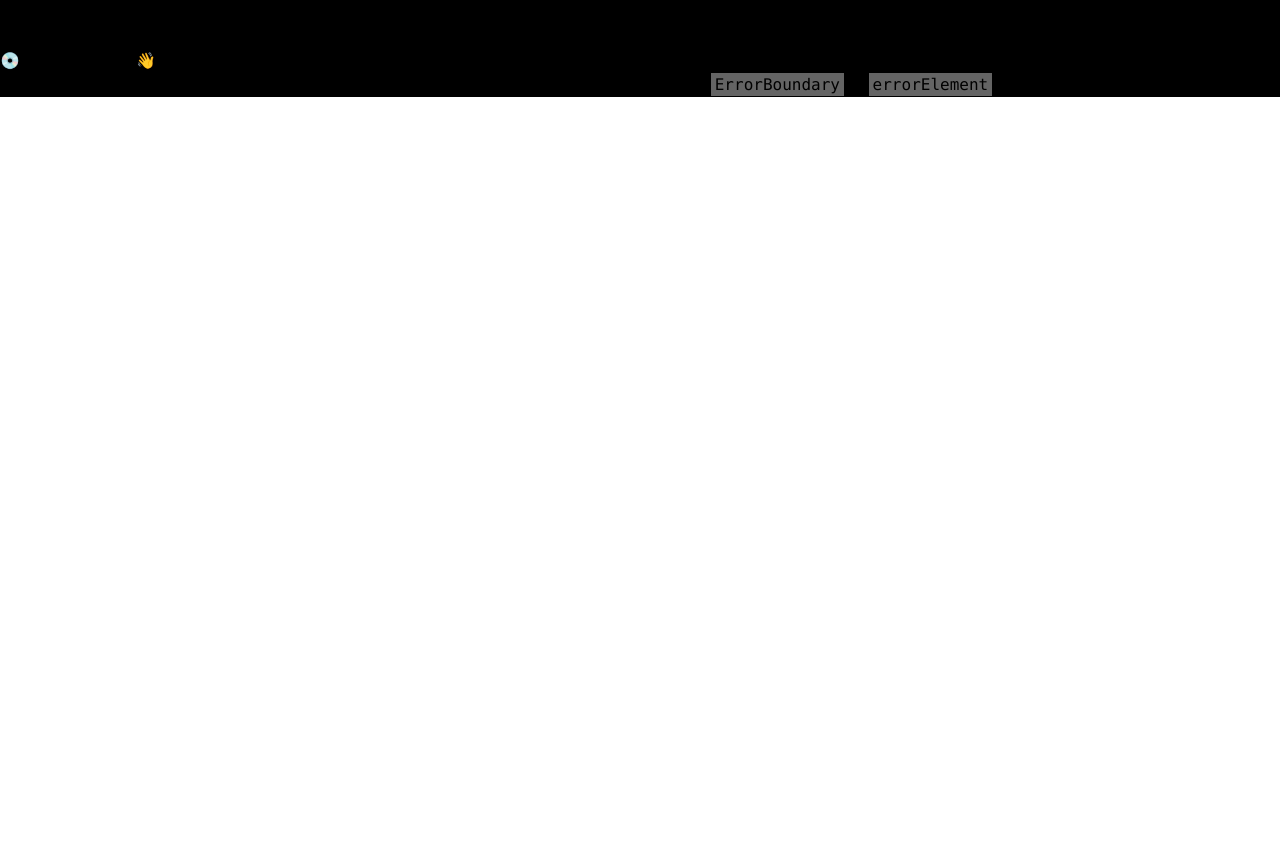
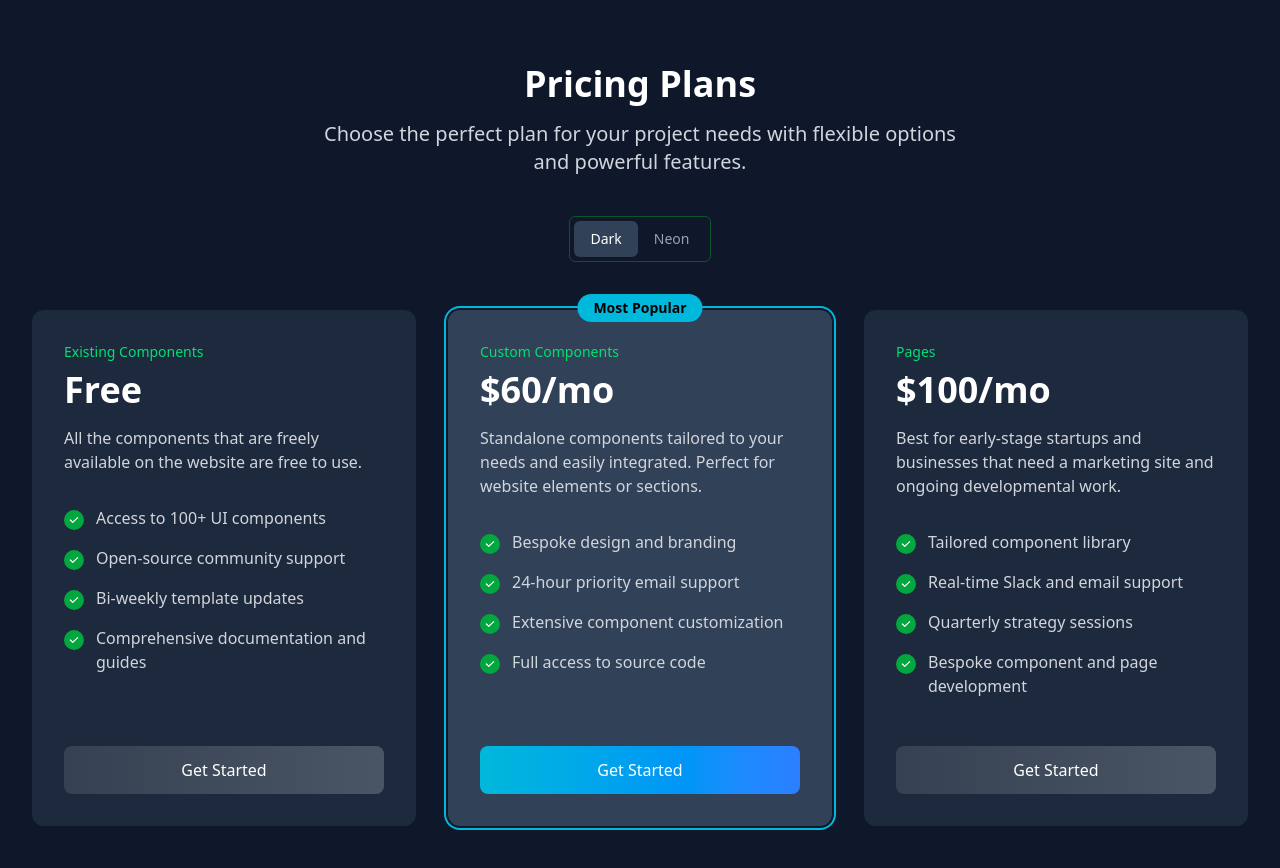
Before and after one commit to UIgnite/UIgnite, a React (Vite) app: page /pricing in a window 1280 px wide. Before the commit this address had no page. Shown: the top 868 px of the page. Before the commit the page ends 800 px from the top, so only its background shows below. Built offline with nearby package versions, Linux system fonts and the light colour scheme.

Commit message:
feat:add pricing component

```diff
--- a/src/components/Button.jsx
+++ b/src/components/Button.jsx
@@ -1,9 +1,10 @@
 import React from "react";
 import { cn } from "../utils/lib";
 import { cva } from "class-variance-authority";
+import { Spinner } from "./Spinner";
 
 export const Button = (
-  { children, size, className = "", variant, ...props },
+  { children, size, className = "",isLoading,icon,variant, ...props },
   ref
 ) => {
   const buttonVariants = cva(
@@ -17,12 +18,16 @@ export const Button = (
           secondary: "bg-gray-500 text-white hover:bg-gray-600",
           ghost: "hover:bg-gray-700 text-white",
           link: "text-blue-400 underline-offset-4 hover:underline",
+          glass: "bg-white/10 backdrop-blur-md border border-white/20 text-white hover:bg-white/20",
+          gradient: "bg-gradient-to-r from-blue-500 to-purple-600 text-white hover:from-blue-600 hover:to-purple-700",
+          dark:"bg-black text-white hover:bg-black/70"
+
         },
         size: {
-          default: "h-10 px-4 py-2",
-          sm: "h-9 rounded-md px-3",
-          lg: "h-11 rounded-md px-8",
-          icon: "h-10 w-10",
+          default: "h-10 px-4 py-2 min-w-[90px]",
+          sm: "h-9 rounded-md px-3 min-w-[80px]",
+          lg: "h-11 rounded-md px-8 min-w-[110px]",
+          icon: "h-10 w-10 min-w-[40px]",
         },
       },
       defaultVariants: {
@@ -35,9 +40,15 @@ export const Button = (
   return (
     <button
       {...props}
+      disabled={isLoading || props.disabled}
       ref={ref}
       className={cn(buttonVariants({ className, size, variant }))}
     >
+       {isLoading ? (
+          <Spinner className={` ${children ?"mr-5" :""}`} />
+        ) : (
+          icon && <span className="mr-2">{icon}</span>
+        )}
       {children}
     </button>
   );
--- /dev/null
+++ b/src/components/PricingCard.jsx
@@ -0,0 +1,99 @@
+// Theme definitions
+export const themes = {
+    dark: {
+      name: "Dark",
+      background: "bg-slate-900",
+      cardBackground: "bg-slate-800",
+      highlightedCard: "bg-slate-700",
+      headerText: "text-green-400",
+      priceText: "text-white",
+      descriptionText: "text-gray-300",
+      checkmarkBg: "bg-green-600",
+      checkmarkText: "text-white",
+      featureText: "text-gray-300",
+      selectBg: "bg-slate-700",
+      selectText: "text-white",
+      border: "border-green-900"
+    },
+    neon: {
+      name: "Neon",
+      background: "bg-slate-900",
+      cardBackground: "bg-black",
+      highlightedCard: "bg-indigo-900",
+      headerText: "text-blue-500",
+      priceText: "text-white",
+      descriptionText: "text-gray-300",
+      checkmarkBg: "bg-blue-600",
+      checkmarkText: "text-white",
+      featureText: "text-gray-300",
+      selectBg: "bg-indigo-900",
+      selectText: "text-cyan-400",
+      border: "border-indigo-700"
+    },
+
+  };
+
+  export const ThemeSelector = ({ currentTheme, setTheme }) => {
+    return (
+      <div className="flex justify-center mb-12">
+        <div className={`inline-flex rounded-md p-1 ${themes[currentTheme].border} border`}>
+          {Object.keys(themes).map((theme) => (
+            <button
+              key={theme}
+              className={`px-4 py-2 rounded-md text-sm font-medium transition-colors duration-200 ${
+                currentTheme === theme
+                  ? `${themes[theme].selectBg} ${themes[theme].selectText}`
+                  : 'text-gray-400 hover:text-white'
+              }`}
+              onClick={() => setTheme(theme)}
+            >
+              {themes[theme].name}
+            </button>
+          ))}
+        </div>
+      </div>
+    );
+  };
+
+  export const PricingCard = ({ title, price, description, features, highlighted = false, theme, popular = false }) => {
+    const currentTheme = themes[theme];
+
+    return (
+      <div className={`rounded-xl p-8 flex flex-col h-full relative transition-all duration-300 transform hover:scale-105 ${
+        highlighted ? currentTheme.highlightedCard : currentTheme.cardBackground
+      } ${popular ? 'ring-2 ring-offset-2 ring-offset-slate-900 ring-cyan-500' : ''}`}>
+        {popular && (
+          <div className="absolute -top-4 left-1/2 transform -translate-x-1/2 px-4 py-1 bg-cyan-500 text-black rounded-full text-sm font-bold">
+            Most Popular
+          </div>
+        )}
+
+        <div className={`${currentTheme.headerText} text-sm mb-2`}>{title}</div>
+        <div className={`text-4xl font-bold ${currentTheme.priceText} mb-4`}>{price}</div>
+        <p className={`${currentTheme.descriptionText} mb-8`}>{description}</p>
+
+        <div className="flex-grow">
+          {features.map((feature, index) => (
+            <div key={index} className="flex items-start mb-4 group">
+              <div className="mr-3 mt-1 transition-transform duration-300 group-hover:scale-110">
+                <div className={`w-5 h-5 rounded-full ${currentTheme.checkmarkBg} flex items-center justify-center`}>
+                  <svg xmlns="http://www.w3.org/2000/svg" className={`h-3 w-3 ${currentTheme.checkmarkText}`} viewBox="0 0 20 20" fill="currentColor">
+                    <path fillRule="evenodd" d="M16.707 5.293a1 1 0 010 1.414l-8 8a1 1 0 01-1.414 0l-4-4a1 1 0 011.414-1.414L8 12.586l7.293-7.293a1 1 0 011.414 0z" clipRule="evenodd" />
+                  </svg>
+                </div>
+              </div>
+              <div className={`${currentTheme.featureText} group-hover:text-white transition-colors duration-300`}>{feature}</div>
+            </div>
+          ))}
+        </div>
+
+        <button className={`mt-8 py-3 px-4 rounded-lg font-medium transition-all cursor-pointer duration-300 ${
+          highlighted
+            ? 'bg-gradient-to-r from-cyan-500 to-blue-500 text-white hover:from-cyan-600 hover:to-blue-600'
+            : 'bg-gradient-to-r from-gray-700 to-gray-600 text-white hover:from-gray-600 hover:to-gray-500'
+        }`}>
+          Get Started
+        </button>
+      </div>
+    );
+  };
--- /dev/null
+++ b/src/components/Spinner.jsx
@@ -0,0 +1,11 @@
+import React from "react";
+import { cn } from "../utils/lib";
+export const Spinner = ({ className = "" }) => {
+  return (
+    <div class={cn("flex space-x-2 justify-center items-center dark:invert",className)}>
+	<div class='h-3 w-3 bg-black rounded-full animate-bounce [animation-delay:-0.3s]'></div>
+	<div class='h-3 w-3 bg-black rounded-full animate-bounce [animation-delay:-0.15s]'></div>
+	<div class='h-3 w-3 bg-black rounded-full animate-bounce'></div>
+</div>
+  );
+};
--- a/src/components/Tooltip.jsx
+++ b/src/components/Tooltip.jsx
@@ -33,7 +33,7 @@ export const Tooltip = ({ children, title, options  }) => {
         onMouseLeave={hideTooltip}
 
         aria-label={title}
-        className=" hover:bg-gray-800 px-2 py-1 rounded-sm"
+        className=""
       >
         {children}
       </div>
--- a/src/main.jsx
+++ b/src/main.jsx
@@ -11,12 +11,14 @@ import {
 } from "react-router-dom";
 import Landing from "./pages/Landing.jsx";
 import Components from "./pages/Components.jsx";
+import PricingPage from "./pages/PricingPage.jsx";
 
 const router = createBrowserRouter(
   createRoutesFromElements(
     <>
         <Route path="/" element={<Landing/>} />
         <Route path="components" element={<Components/>} />
+        <Route path="pricing" element={<PricingPage/>}/>
 
     </>
   )
--- a/src/pages/Components.jsx
+++ b/src/pages/Components.jsx
@@ -27,6 +27,8 @@ const Components = () => {
 
         <Avatar url={"piyush-sir.png"} alt={"user"} />
         <Avatar url={"hitesh-sir.png"} alt={"user"} />
+        <Button variant="dark" className="mt-10" isLoading></Button>
+        <Button variant="gradient" className="mt-10">Click Me</Button>
       </div>
     </>
   );
--- /dev/null
+++ b/src/pages/PricingPage.jsx
@@ -0,0 +1,77 @@
+import React, { useState } from 'react';
+import { ThemeSelector,PricingCard,themes } from '../components/PricingCard';
+
+
+const PricingSection = () => {
+  const [currentTheme, setCurrentTheme] = useState('dark');
+
+  const pricingData = [
+    {
+        title: "Existing Components",
+        price: "Free",
+        description: "All the components that are freely available on the website are free to use.",
+        features: [
+            "Access to 100+ UI components",
+            "Open-source community support",
+            "Bi-weekly template updates",
+            "Comprehensive documentation and guides"
+        ]
+    },
+    {
+        title: "Custom Components",
+        price: "$60/mo",
+        description: "Standalone components tailored to your needs and easily integrated. Perfect for website elements or sections.",
+        features: [
+            "Bespoke design and branding",
+            "24-hour priority email support",
+            "Extensive component customization",
+            "Full access to source code"
+        ],
+        highlighted: true,
+        popular: true
+    },
+    {
+        title: "Pages",
+        price: "$100/mo",
+        description: "Best for early-stage startups and businesses that need a marketing site and ongoing developmental work.",
+        features: [
+            "Tailored component library",
+            "Real-time Slack and email support",
+            "Quarterly strategy sessions",
+            "Bespoke component and page development"
+        ]
+    },
+
+];
+
+
+  return (
+    <div className={`${themes[currentTheme].background} min-h-screen py-16 px-4 sm:px-6 lg:px-8`}>
+      <div className="max-w-7xl mx-auto">
+        <div className="text-center mb-10">
+          <h1 className="text-4xl font-bold text-white mb-4">Pricing Plans</h1>
+          <p className="text-xl text-gray-300 max-w-2xl mx-auto">Choose the perfect plan for your project needs with flexible options and powerful features.</p>
+        </div>
+
+        <ThemeSelector currentTheme={currentTheme} setTheme={setCurrentTheme} />
+
+        <div className="grid grid-cols-1 gap-8 md:grid-cols-2 lg:grid-cols-3">
+          {pricingData.map((plan, index) => (
+            <PricingCard
+              key={index}
+              title={plan.title}
+              price={plan.price}
+              description={plan.description}
+              features={plan.features}
+              highlighted={plan.highlighted}
+              popular={plan.popular}
+              theme={currentTheme}
+            />
+          ))}
+        </div>
+      </div>
+    </div>
+  );
+};
+
+export default PricingSection;
```
